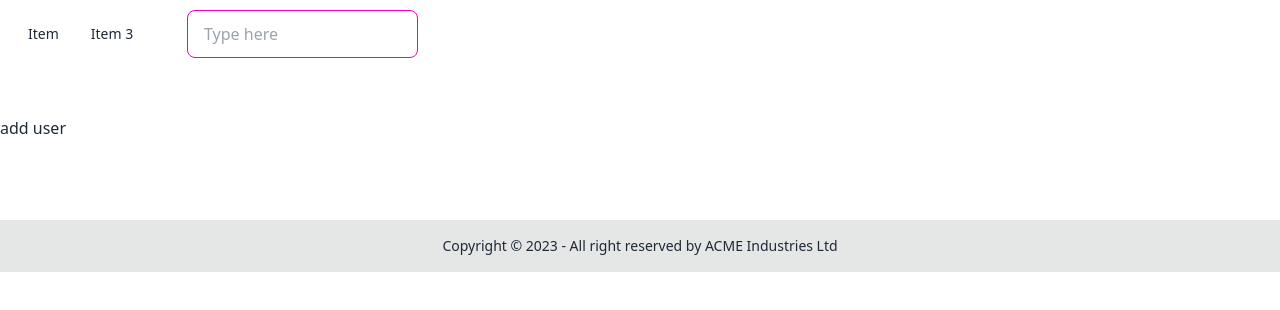
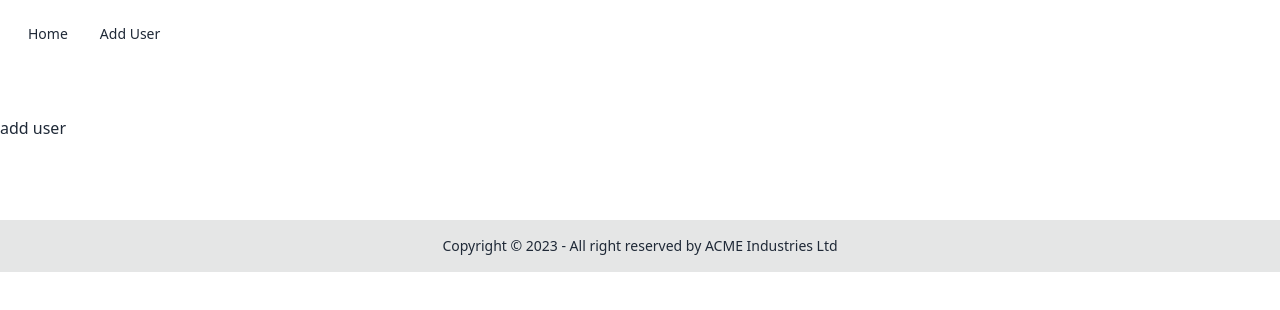
Before and after one commit to samimhossainsujon/skids-health, a React (Create React App) app: page /addUser in a window 1280 px wide. Shown: the top 310 px of the page. Built offline with nearby package versions, Linux system fonts and the light colour scheme.

Commit message:
use from hoak added

```diff
--- a/package.json
+++ b/package.json
@@ -10,6 +10,7 @@
     "match-sorter": "^6.3.1",
     "react": "^18.2.0",
     "react-dom": "^18.2.0",
+    "react-hook-form": "^7.45.0",
     "react-router-dom": "^6.13.0",
     "react-scripts": "5.0.1",
     "sort-by": "^1.2.0",
--- a/src/components/AddUser/AddUser.js
+++ b/src/components/AddUser/AddUser.js
@@ -1,6 +1,13 @@
 import React from 'react';
+import { useForm } from 'react-hook-form';
 
 const AddUser = () => {
+
+    const { register, handleSubmit, reset, formState: { errors } } = useForm();
+
+    const onSubmit = data => {
+        console.log(data);
+    }
     return (
         <div>
             add user
--- a/src/components/NavigationBar/NavigationBar.js
+++ b/src/components/NavigationBar/NavigationBar.js
@@ -11,29 +11,20 @@ const NavigationBar = () => {
               <svg xmlns="http://www.w3.org/2000/svg" className="h-5 w-5" fill="none" viewBox="0 0 24 24" stroke="currentColor"><path strokeLinecap="round" strokeLinejoin="round" strokeWidth="2" d="M4 6h16M4 12h8m-8 6h16" /></svg>
             </label>
             <ul tabIndex={0} className="menu menu-sm dropdown-content p-2 shadow bg-slate-400 rounded-box w-52">
-              <li><Link>Item 1</Link></li>
-              <li><Link>Item 3</Link></li>
+              <li><Link>Home</Link></li>
+              <li><Link>Add User</Link></li>
             </ul>
           </div>
         </div>
 
-        <div className='flex justify-between items-center'>
-          <div className="navbar-start hidden lg:flex">
-            <ul className="menu menu-horizontal px-1">
-              <li><Link>Item </Link></li>
-              <li><Link>Item 3</Link></li>
-            </ul>
-          </div>
-          <div>
-            <div className="form-control">
-              <input type="text"
-                placeholder="Type here"
-                className="input input-bordered input-secondary w-full max-w-xs" />
-            </div>
-          </div>
+        <div className="navbar-center hidden lg:flex">
+          <ul className="menu menu-horizontal px-1">
+            <li><Link to='/'>Home</Link></li>
+            <li><Link to='/addUser'>Add User</Link></li>
+          </ul>
         </div>
-      </div >
-    </div >
+      </div>
+    </div>
   );
 };
 
```
Also changed, not shown: 1 other file (tests, documents, lock files or other folders).
